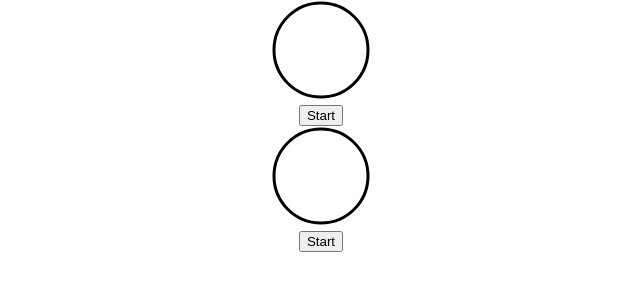
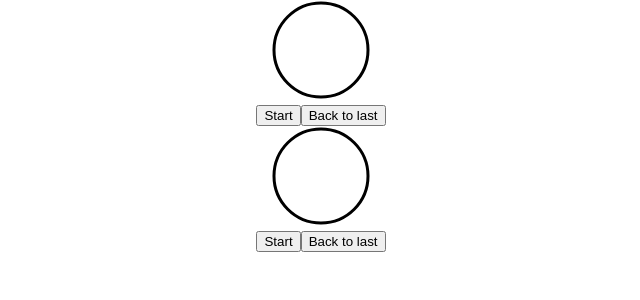
Before and after one commit to thomqq/tqpomo, a React (Create React App) app: page / in a window 1280 px wide. Shown: the top 300 px of the page, without its empty margins (319-959 px from the left). Built offline with nearby package versions, Linux system fonts and the light colour scheme.

Commit message:
Added new feature - back to last

```diff
--- a/src/TimerCanvas.tsx
+++ b/src/TimerCanvas.tsx
@@ -18,7 +18,8 @@ const TimerCanvas = ({ width, height, items }: TimerCanvasProps) => {
 
     //add state for position
     const [runningTime, setRunningTime] = React.useState<number>(0);
-    const [buttonText, setButtonText] = React.useState<string>("Start");
+    const [buttonTextMain, setButtonTextMain] = React.useState<string>("Start");
+    const [buttonTextReset, setButtonTextReset] = React.useState<string>("Back to last");
 
     //to hold reference to animation frame with doesn't trigger rerender
     const animRef = useRef<number>(0);
@@ -101,10 +102,19 @@ const TimerCanvas = ({ width, height, items }: TimerCanvasProps) => {
         <button onClick={
             () => {
                 running.current = !running.current;
-                setButtonText(running.current ? "Stop" :  prevTime.current === 0 ? "Start" : "Continue");
+                setButtonTextMain(running.current ? "Stop" :  prevTime.current === 0 ? "Start" : "Continue");
             }
         }>
-            {buttonText}
+            {buttonTextMain}
+        </button>
+        <button onClick={
+            () => {
+                running.current = false;
+                setButtonTextReset("Back to last");
+                setRunningTime( calcSecToPosition(lastItemPosition.current, items) * 1000);
+            }
+        }>
+            {buttonTextReset}
         </button>
     </>);
 };
@@ -129,3 +139,11 @@ function calcItemPosition(sec: number, items: item[]) {
     }
     return items.length;
 }
+
+function calcSecToPosition(pos: number, items: item[]) {
+    let sum = 0;
+    for (let i = 0; i < pos; i++) {
+        sum += items[i].sec;
+    }
+    return sum;
+}
```
